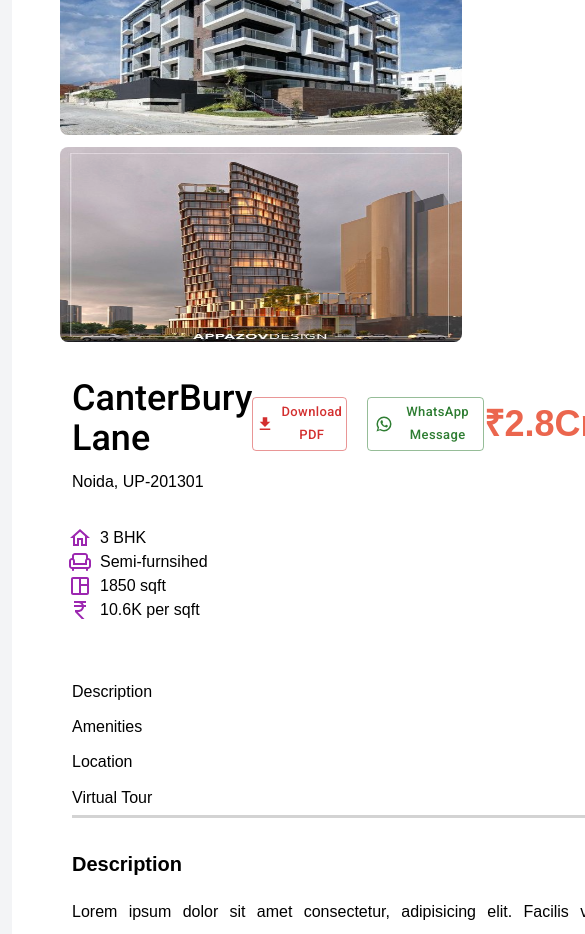
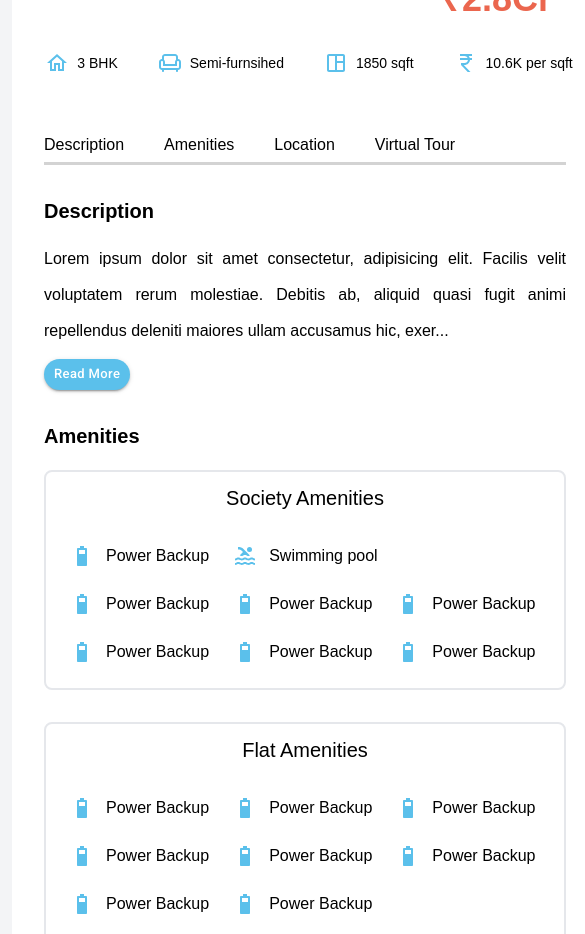
Before and after one commit to cookies042004/GrowInfinityv2, a React (Vite) app in the folder frontend/: page /project/1 in a window 390 px wide. Shown: the part 1040-1974 px from the top of the page, 585 px wide, since content can reach past the window. Built offline with nearby package versions, Linux system fonts and the light colour scheme.

Commit message:
add project details responsiveness

```diff
--- a/frontend/src/components/SearchBar.jsx
+++ b/frontend/src/components/SearchBar.jsx
@@ -214,7 +214,7 @@
               <div className="grid sm:grid-cols-12 gap-3">
                 <div className="col-span-6">
                   <p className="text-xs text-center text-gray-700 font-roboto font-medium">
-                    Price Range Selected From:
+                    Price Range From:
                   </p>
                   <p className="text-md text-center  font-roboto font-medium">
                     {value[0] < 100
@@ -224,7 +224,7 @@
                 </div>
                 <div className="col-span-6">
                   <p className="text-xs text-center text-gray-700 font-roboto font-medium">
-                    Price Range Selected To:
+                    Price Range To:
                   </p>
                   <p className="text-md text-center  font-roboto font-medium">
                     {value[1] < 100
--- a/frontend/src/index.css
+++ b/frontend/src/index.css
@@ -16,6 +16,7 @@
   margin: 0;
   padding: 0;
   box-sizing: border-box;
+  scroll-behavior: smooth;
 }
 
 .active{
--- a/frontend/src/pages/Home/Home.jsx
+++ b/frontend/src/pages/Home/Home.jsx
@@ -367,7 +367,7 @@
             </div>
           </div>
           <div className="col-span-12 lg:col-span-5 flex flex-col justify-center ps-14">
-            <h1 className="text-[#1A1A1A] font-roboto text-4xl font-medium text-center lg:text-start">
+            <h1 className="text-[#1A1A1A] font-roboto  text-3xl lg:text-4xl font-medium text-center lg:text-start">
               How It works? <br />
               Find a perfect home
             </h1>
--- a/frontend/src/pages/ProjectDetails/ProjectDetails.jsx
+++ b/frontend/src/pages/ProjectDetails/ProjectDetails.jsx
@@ -65,8 +65,8 @@
       {/* Project Details Hero */}
       <div className="detailsbanner flex items-center justify-center">
         <div className="grid sm:grid-cols-12">
-          <div className="col-span-12 text-center mt-20">
-            <h1 className="ffont-dmsans font-medium text-white text-5xl">
+          <div className="col-span-12 text-center lg:mt-20">
+            <h1 className="ffont-dmsans font-medium text-white text-3xl lg:text-4xl">
               Property Details
             </h1>
           </div>
@@ -74,25 +74,25 @@
       </div>
 
       <div className="bg-gray-100 p-3">
-        <div className="grid sm:grid-cols-12 gap-10 max-w-[1280px] mt-8 mx-auto">
-          <div className="col-span-9 bg-white px-12 py-8">
+        <div className="grid sm:grid-cols-12 gap-10 max-w-[1280px] mt-3 lg:mt-8 mx-auto">
+          <div className="col-span-12 lg:col-span-9 bg-white px-5 lg:px-12 py-4 lg:py-8">
             <div className="grid sm:grid-cols-12 gap-3">
-              <div className="col-span-8">
+              <div className="col-span-12 lg:col-span-8">
                 <div
                   id="controls-carousel"
-                  className="relative w-full h-[400px]"
+                  className="relative w-full h-[400px] md:h-[500px] lg:h-[400px]"
                 >
                   {/* Carousel Wrapper */}
-                  <div className="relative h-[400px] overflow-hidden rounded-lg">
+                  <div className="relative h-full overflow-hidden rounded-lg">
                     {/* Dynamic Carousel Item with fade effect */}
                     <div
-                      className={`duration-700 ease-in-out h-[400px] transition-opacity ${
+                      className={`duration-700 ease-in-out h-full transition-opacity ${
                         isFading ? "opacity-0" : "opacity-100"
                       }`}
                     >
                       <img
                         src={images[currentIndex]}
-                        className="absolute block w-full -translate-x-1/2 -translate-y-1/2 top-1/2 left-1/2 h-[400px] rounded-lg object-cover object-top"
+                        className="absolute block w-full h-full object-cover object-center rounded-lg"
                         alt="Carousel slide"
                       />
                     </div>
@@ -151,7 +151,7 @@
                 </div>
               </div>
 
-              <div className="col-span-4">
+              <div className="hidden lg:block col-span-12 lg:col-span-4">
                 <div className="flex flex-col gap-3">
                   <img
                     src={gallery2}
@@ -166,7 +166,7 @@
                 </div>
               </div>
             </div>
-            <div className="flex justify-between items-center m-3">
+            <div className="flex flex-col lg:flex-row gap-8 justify-between lg:items-center m-3">
               <div className="font-roboto mt-6">
                 <h1 className="font-medium text-4xl">CanterBury Lane</h1>
                 <p className="text-md mt-3">Noida, UP-201301</p>
@@ -191,60 +191,72 @@
                   WhatsApp Message
                 </Button>
               </div>
-              <div>
+              <div className="flex justify-end">
                 <h5 className="font-roboto font-semibold text-[#EB664E] text-4xl">
                   ₹2.8Cr*
                 </h5>
               </div>
             </div>
 
-            <div className="grid sm:grid-cols-12 justify-start py-5 ps-2">
+            <div className="flex flex-wrap items-center gap-10 lg:grid sm:grid-cols-12 justify-center lg:justify-start py-5 ps-2">
               <div className="col-span-3">
                 <div className="flex items-center gap-2">
-                  <HomeOutlinedIcon color="secondary" />
-                  <p className="font-roboto">3 BHK</p>
+                  <HomeOutlinedIcon sx={{ color: "#5BC0EB" }} />
+                  <p className="font-roboto text-sm lg:text-lg">3 BHK</p>
                 </div>
               </div>
               <div className="col-span-3">
                 <div className="flex items-center gap-2">
-                  <ChairOutlinedIcon color="secondary" />
-                  <p className="font-roboto">Semi-furnsihed</p>
+                  <ChairOutlinedIcon sx={{ color: "#5BC0EB" }} />
+                  <p className="font-roboto text-sm lg:text-lg">
+                    Semi-furnsihed
+                  </p>
                 </div>
               </div>
               <div className="col-span-3">
                 <div className="flex items-center gap-2">
-                  <SpaceDashboardOutlinedIcon color="secondary" />
-                  <p className="font-roboto">1850 sqft</p>
+                  <SpaceDashboardOutlinedIcon sx={{ color: "#5BC0EB" }} />
+                  <p className="font-roboto text-sm lg:text-lg">1850 sqft</p>
                 </div>
               </div>
               <div className="col-span-3">
                 <div className="flex items-center gap-2">
-                  <CurrencyRupeeOutlinedIcon color="secondary" />
-                  <p className="font-roboto">10.6K per sqft</p>
+                  <CurrencyRupeeOutlinedIcon sx={{ color: "#5BC0EB" }} />
+                  <p className="font-roboto text-sm lg:text-lg">
+                    10.6K per sqft
+                  </p>
                 </div>
               </div>
             </div>
 
             <div
-              className="grid sm:grid-cols-12 mx-3 mt-8"
+              className="flex flex-wrap items-center gap-10 lg:grid sm:grid-cols-12 mx-3 mt-8"
               style={{ borderBottom: "3px solid lightgray" }}
             >
               <div className="col-span-3">
-                <h3 className="py-2 text-underline">Description</h3>
+                <h3 className="py-2">
+                  <a href="#description">Description</a>
+                </h3>
               </div>
               <div className="col-span-3">
-                <h3 className="py-2">Amenities</h3>
+                <h3 className="py-2">
+                  <a href="#amenities">Amenities</a>
+                </h3>
               </div>
               <div className="col-span-3">
-                <h3 className="py-2">Location</h3>
+                <h3 className="py-2">
+                  <a href="#location">Location</a>
+                </h3>
               </div>
               <div className="col-span-3">
-                <h3 className="py-2">Virtual Tour</h3>
+                <h3 className="py-2">
+                  <a href="#youtube">Virtual Tour</a>
+                </h3>
               </div>
             </div>
 
             <div className="grid sm:grid-cols-12 mx-3 mt-8 gap-8">
-              <div className="col-span-12">
+              <div className="col-span-12" id="description">
                 <h3 className="text-xl font-poppins font-semibold">
                   Description
                 </h3>
@@ -268,6 +280,7 @@
                       textTransform: "none",
                       display: "inline-block",
                       marginTop: "10px",
+                      backgroundColor: "#5BC0EB",
                     }}
                     onClick={toggleDescription}
                   >
@@ -275,7 +288,7 @@
                   </Button>
                 </div>
               </div>
-              <div className="col-span-12">
+              <div className="col-span-12" id="amenities">
                 <h3 className="text-xl font-poppins font-semibold pb-5">
                   Amenities
                 </h3>
@@ -284,52 +297,73 @@
                   <h3 className="text-xl text-center font-roboto font-medium ">
                     Society Amenities
                   </h3>
-                  <div className="grid sm:grid-cols-12 mt-5 gap-5">
-                    <div className="col-span-3">
-                      <div className="flex items-center gap-3 p-5">
-                        <Battery5BarIcon size="large" />
+                  <div className="flex flex-wrap lg:grid sm:grid-cols-12 mt-5 lg:gap-5">
+                    <div className="col-span-6 md:col-span-6 lg:col-span-3">
+                      <div className="flex items-center gap-3 p-3 lg:p-5">
+                        <Battery5BarIcon
+                          size="large"
+                          sx={{ color: "#5BC0EB" }}
+                        />
                         <p>Power Backup</p>
                       </div>
                     </div>
-                    <div className="col-span-3">
-                      <div className="flex items-center gap-3 p-5">
-                        <PoolIcon size="large" />
+                    <div className="col-span-6 md:col-span-6 lg:col-span-3">
+                      <div className="flex items-center gap-3 p-3 lg:p-5">
+                        <PoolIcon size="large" sx={{ color: "#5BC0EB" }} />
                         <p>Swimming pool</p>
                       </div>
                     </div>
-                    <div className="col-span-3">
-                      <div className="flex items-center gap-3 p-5">
-                        <Battery5BarIcon size="large" />
+                    <div className="col-span-6 md:col-span-6 lg:col-span-3">
+                      <div className="flex items-center gap-3 p-3 lg:p-5">
+                        <Battery5BarIcon
+                          size="large"
+                          sx={{ color: "#5BC0EB" }}
+                        />
                         <p>Power Backup</p>
                       </div>
                     </div>
-                    <div className="col-span-3">
-                      <div className="flex items-center gap-3 p-5">
-                        <Battery5BarIcon size="large" />
+                    <div className="col-span-6 md:col-span-6 lg:col-span-3">
+                      <div className="flex items-center gap-3 p-3 lg:p-5">
+                        <Battery5BarIcon
+                          size="large"
+                          sx={{ color: "#5BC0EB" }}
+                        />
                         <p>Power Backup</p>
                       </div>
                     </div>
-                    <div className="col-span-3">
-                      <div className="flex items-center gap-3 p-5">
-                        <Battery5BarIcon size="large" />
+                    <div className="col-span-6 md:col-span-6 lg:col-span-3">
+                      <div className="flex items-center gap-3 p-3 lg:p-5">
+                        <Battery5BarIcon
+                          size="large"
+                          sx={{ color: "#5BC0EB" }}
+                        />
                         <p>Power Backup</p>
                       </div>
                     </div>
-                    <div className="col-span-3">
-                      <div className="flex items-center gap-3 p-5">
-                        <Battery5BarIcon size="large" />
+                    <div className="col-span-6 md:col-span-6 lg:col-span-3">
+                      <div className="flex items-center gap-3 p-3 lg:p-5">
+                        <Battery5BarIcon
+                          size="large"
+                          sx={{ color: "#5BC0EB" }}
+                        />
                         <p>Power Backup</p>
                       </div>
                     </div>
-                    <div className="col-span-3">
-                      <div className="flex items-center gap-3 p-5">
-                        <Battery5BarIcon size="large" />
+                    <div className="col-span-6 md:col-span-6 lg:col-span-3">
+                      <div className="flex items-center gap-3 p-3 lg:p-5">
+                        <Battery5BarIcon
+                          size="large"
+                          sx={{ color: "#5BC0EB" }}
+                        />
                         <p>Power Backup</p>
                       </div>
                     </div>
-                    <div className="col-span-3">
-                      <div className="flex items-center gap-3 p-5">
-                        <Battery5BarIcon size="large" />
+                    <div className="col-span-6 md:col-span-6 lg:col-span-3">
+                      <div className="flex items-center gap-3 p-3 lg:p-5">
+                        <Battery5BarIcon
+                          size="large"
+                          sx={{ color: "#5BC0EB" }}
+                        />
                         <p>Power Backup</p>
                       </div>
                     </div>
@@ -342,52 +376,76 @@
                   <h3 className="text-xl text-center font-roboto font-medium ">
                     Flat Amenities
                   </h3>
-                  <div className="grid sm:grid-cols-12 mt-5 gap-5">
-                    <div className="col-span-3">
-                      <div className="flex items-center gap-3 p-5">
-                        <Battery5BarIcon size="large" />
+                  <div className="flex flex-wrap lg:grid sm:grid-cols-12 mt-5 lg:gap-5">
+                    <div className="col-span-6 lg:col-span-3">
+                      <div className="flex items-center gap-3  p-3 lg:p-5">
+                        <Battery5BarIcon
+                          size="large"
+                          sx={{ color: "#5BC0EB" }}
+                        />
                         <p>Power Backup</p>
                       </div>
                     </div>
-                    <div className="col-span-3">
-                      <div className="flex items-center gap-3 p-5">
-                        <Battery5BarIcon size="large" />
+                    <div className="col-span-6 lg:col-span-3">
+                      <div className="flex items-center gap-3  p-3 lg:p-5">
+                        <Battery5BarIcon
+                          size="large"
+                          sx={{ color: "#5BC0EB" }}
+                        />
                         <p>Power Backup</p>
                       </div>
                     </div>
-                    <div className="col-span-3">
-                      <div className="flex items-center gap-3 p-5">
-                        <Battery5BarIcon size="large" />
+                    <div className="col-span-6 lg:col-span-3">
+                      <div className="flex items-center gap-3  p-3 lg:p-5">
+                        <Battery5BarIcon
+                          size="large"
+                          sx={{ color: "#5BC0EB" }}
+                        />
                         <p>Power Backup</p>
                       </div>
                     </div>
-                    <div className="col-span-3">
-                      <div className="flex items-center gap-3 p-5">
-                        <Battery5BarIcon size="large" />
+                    <div className="col-span-6 lg:col-span-3">
+                      <div className="flex items-center gap-3  p-3 lg:p-5">
+                        <Battery5BarIcon
+                          size="large"
+                          sx={{ color: "#5BC0EB" }}
+                        />
                         <p>Power Backup</p>
                       </div>
                     </div>
-                    <div className="col-span-3">
-                      <div className="flex items-center gap-3 p-5">
-                        <Battery5BarIcon size="large" />
+                    <div className="col-span-6 lg:col-span-3">
+                      <div className="flex items-center gap-3  p-3 lg:p-5">
+                        <Battery5BarIcon
+                          size="large"
+                          sx={{ color: "#5BC0EB" }}
+                        />
                         <p>Power Backup</p>
                       </div>
                     </div>
-                    <div className="col-span-3">
-                      <div className="flex items-center gap-3 p-5">
-                        <Battery5BarIcon size="large" />
+                    <div className="col-span-6 lg:col-span-3">
+                      <div className="flex items-center gap-3  p-3 lg:p-5">
+                        <Battery5BarIcon
+                          size="large"
+                          sx={{ color: "#5BC0EB" }}
+                        />
                         <p>Power Backup</p>
                       </div>
                     </div>
-                    <div className="col-span-3">
-                      <div className="flex items-center gap-3 p-5">
-                        <Battery5BarIcon size="large" />
+                    <div className="col-span-6 lg:col-span-3">
+                      <div className="flex items-center gap-3  p-3 lg:p-5">
+                        <Battery5BarIcon
+                          size="large"
+                          sx={{ color: "#5BC0EB" }}
+                        />
                         <p>Power Backup</p>
                       </div>
                     </div>
-                    <div className="col-span-3">
-                      <div className="flex items-center gap-3 p-5">
-                        <Battery5BarIcon size="large" />
+                    <div className="col-span-6 lg:col-span-3">
+                      <div className="flex items-center gap-3  p-3 lg:p-5">
+                        <Battery5BarIcon
+                          size="large"
+                          sx={{ color: "#5BC0EB" }}
+                        />
                         <p>Power Backup</p>
                       </div>
                     </div>
@@ -395,7 +453,7 @@
                 </div>
               </div>
 
-              <div className="col-span-12">
+              <div className="col-span-12" id="location">
                 <h3 className="text-xl font-poppins font-semibold pb-5">
                   Location
                 </h3>
@@ -404,52 +462,76 @@
                   <h3 className="text-xl text-center font-roboto font-medium">
                     Location Advantages
                   </h3>
-                  <div className="grid sm:grid-cols-12 mt-5 gap-5">
-                    <div className="col-span-3">
-                      <div className="flex items-center gap-3 p-5">
-                        <Battery5BarIcon size="large" />
+                  <div className="flex flex-wrap lg:grid sm:grid-cols-12 mt-5 lg:gap-5">
+                    <div className="col-span-6 md:col-span-6 lg:col-span-3">
+                      <div className="flex items-center gap-3 p-3 lg:p-5">
+                        <Battery5BarIcon
+                          size="large"
+                          sx={{ color: "#5BC0EB" }}
+                        />
                         <p>Power Backup</p>
                       </div>
                     </div>
-                    <div className="col-span-3">
-                      <div className="flex items-center gap-3 p-5">
-                        <Battery5BarIcon size="large" />
+                    <div className="col-span-6 md:col-span-6 lg:col-span-3">
+                      <div className="flex items-center gap-3 p-3 lg:p-5">
+                        <Battery5BarIcon
+                          size="large"
+                          sx={{ color: "#5BC0EB" }}
+                        />
                         <p>Power Backup</p>
                       </div>
                     </div>
-                    <div className="col-span-3">
-                      <div className="flex items-center gap-3 p-5">
-                        <Battery5BarIcon size="large" />
+                    <div className="col-span-6 md:col-span-6 lg:col-span-3">
+                      <div className="flex items-center gap-3 p-3 lg:p-5">
+                        <Battery5BarIcon
+                          size="large"
+                          sx={{ color: "#5BC0EB" }}
+                        />
                         <p>Power Backup</p>
                       </div>
                     </div>
-                    <div className="col-span-3">
-                      <div className="flex items-center gap-3 p-5">
-                        <Battery5BarIcon size="large" />
+                    <div className="col-span-6 md:col-span-6 lg:col-span-3">
+                      <div className="flex items-center gap-3 p-3 lg:p-5">
+                        <Battery5BarIcon
+                          size="large"
+                          sx={{ color: "#5BC0EB" }}
+                        />
                         <p>Power Backup</p>
                       </div>
                     </div>
-                    <div className="col-span-3">
-                      <div className="flex items-center gap-3 p-5">
-                        <Battery5BarIcon size="large" />
+                    <div className="col-span-6 md:col-span-6 lg:col-span-3">
+                      <div className="flex items-center gap-3 p-3 lg:p-5">
+                        <Battery5BarIcon
+                          size="large"
+                          sx={{ color: "#5BC0EB" }}
+                        />
                         <p>Power Backup</p>
                       </div>
                     </div>
-                    <div className="col-span-3">
-                      <div className="flex items-center gap-3 p-5">
-                        <Battery5BarIcon size="large" />
+                    <div className="col-span-6 md:col-span-6 lg:col-span-3">
+                      <div className="flex items-center gap-3 p-3 lg:p-5">
+                        <Battery5BarIcon
+                          size="large"
+                          sx={{ color: "#5BC0EB" }}
+                        />
                         <p>Power Backup</p>
                       </div>
                     </div>
-                    <div className="col-span-3">
-                      <div className="flex items-center gap-3 p-5">
-                        <Battery5BarIcon size="large" />
+                    <div className="col-span-6 md:col-span-6 lg:col-span-3">
+                      <div className="flex items-center gap-3 p-3 lg:p-5">
+                        <Battery5BarIcon
+                          size="large"
+                          sx={{ color: "#5BC0EB" }}
+                        />
                         <p>Power Backup</p>
                       </div>
                     </div>
-                    <div className="col-span-3">
-                      <div className="flex items-center gap-3 p-5">
-                        <Battery5BarIcon size="large" />
+                    <div className="col-span-6 md:col-span-6 lg:col-span-3">
+                      <div className="flex items-center gap-3 p-3 lg:p-5">
+                        <Battery5BarIcon
+                          size="large"
+                          sx={{ color: "#5BC0EB" }}
+                        />
                         <p>Power Backup</p>
                       </div>
                     </div>
@@ -457,14 +539,14 @@
                 </div>
               </div>
 
-              <div className="col-span-12">
+              <div className="col-span-12" id="youtube">
                 <h3 className="text-xl font-poppins font-semibold ">
                   Virtual Tour
                 </h3>
                 <div className="mt-5 rounded-lg">
                   <ReactPlayer
                     url={`https://www.youtube.com/watch?v=4i0KLhtyEHU`}
-                    width="70%"
+                    width="100%"
                   />
                 </div>
               </div>
@@ -482,7 +564,7 @@
             </div>
           </div>
 
-          <div className="col-span-3 bg-gray-100">
+          <div className="col-span-12 lg:col-span-3 bg-gray-100">
             <div className="flex flex-col gap-5">
               <div className="bg-white px-5 py-8 rounded-lg">
                 <form>
```
Also changed, not shown: frontend/src/components/Testimonials.css (added, +22 -0 lines), frontend/src/components/Testimonials.jsx (+73 -16 lines), frontend/src/pages/ProjectDetails/ProjectDetails.css (+16 -6 lines).
